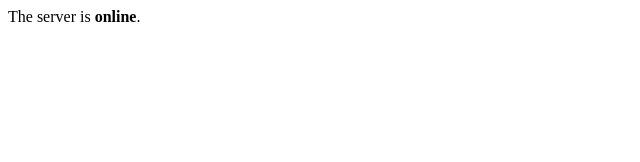
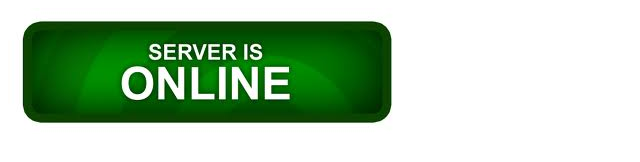
Before and after one commit to ivanp7/ws-data-xchg-server, a plain HTML site: page index.html in a window 1280 px wide. Shown: the whole page, without its empty margins (0-640 px from the left). Drawn offline with Linux system fonts and the light colour scheme.

Commit message:
Change HTTP response page -- use picture instead of text

```diff
--- a/index.html
+++ b/index.html
@@ -2,6 +2,6 @@
 <html>
     <title>Robotics Lab server status</title>
     <body>
-        The server is <b>online</b>.
+        <img src="server_online.jpg" alt="The server is online.">
     </body>
 </html>
```
Also changed, not shown: server_online.jpg (added).
